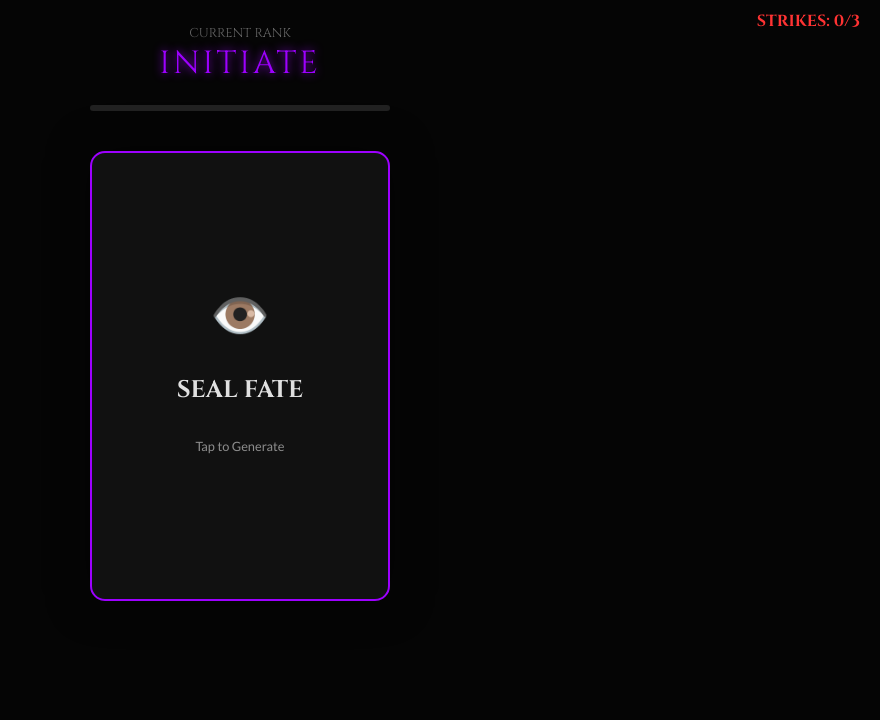
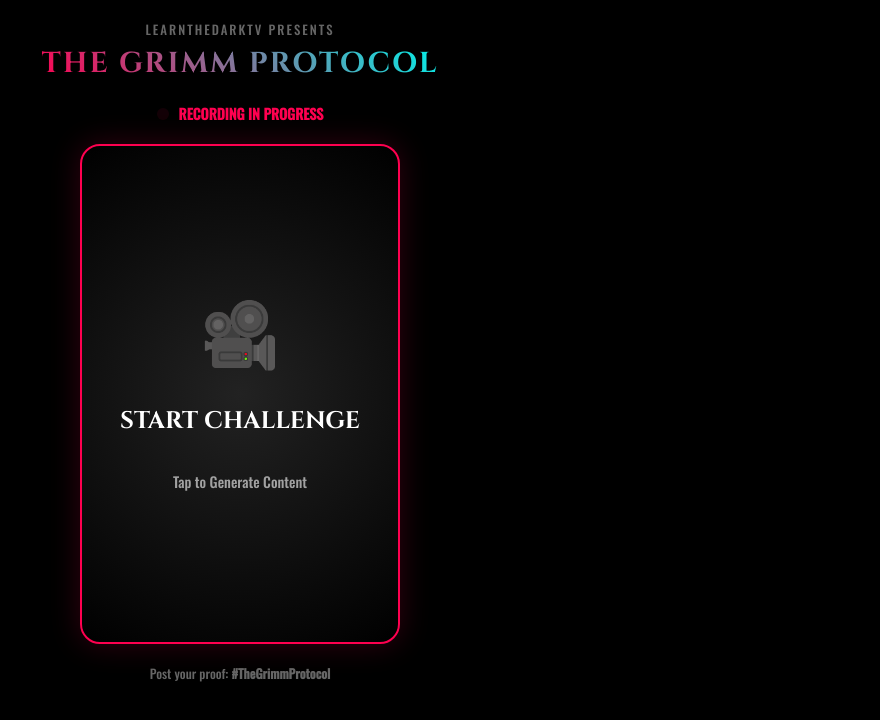
Before and after one commit to legiongirl113/The-Grimm-Protocol, a plain HTML site: page index.html in a window 1280 px wide. Shown: the whole page, without its empty margins (400-1280 px from the left). Drawn offline with nearby package versions, Linux system fonts and the light colour scheme.

Commit message:
Revamp index.html with new title and styles
Updated the title and styles for better visual appeal. Adjusted layout and button functionalities to enhance user interaction.

```diff
--- a/index.html
+++ b/index.html
@@ -3,22 +3,22 @@
 <head>
     <meta charset="UTF-8">
     <meta name="viewport" content="width=device-width, initial-scale=1.0, maximum-scale=1.0, user-scalable=no">
-    <title>The Grimm Protocol: Endless</title>
+    <title>The Grimm Protocol: Viral Edition</title>
     <style>
-        @import url('https://fonts.googleapis.com/css2?family=Cinzel:wght@400;700&family=Lato:wght@300;400&display=swap');
+        @import url('https://fonts.googleapis.com/css2?family=Cinzel:wght@400;700&family=Oswald:wght@300;500&display=swap');
 
         :root {
-            --bg: #050505;
-            --text: #e0e0e0;
-            --accent: #9d00ff; /* Starting Rank Color */
-            --danger: #ff3333;
+            --bg: #000;
+            --text: #fff;
+            --accent: #ff0050; /* TikTok/Recording Red */
+            --secondary: #00f2ea; /* TikTok Cyan */
             --card-face: #111;
         }
 
         body {
             background-color: var(--bg);
             color: var(--text);
-            font-family: 'Lato', sans-serif;
+            font-family: 'Oswald', sans-serif;
             margin: 0;
             padding: 20px;
             display: flex;
@@ -26,54 +26,54 @@
             align-items: center;
             min-height: 100vh;
             overflow-x: hidden;
-            transition: background 1s;
         }
 
-        /* --- RANK DISPLAY --- */
-        .rank-container {
+        /* --- HEADER --- */
+        .header {
             text-align: center;
             margin-bottom: 20px;
-            font-family: 'Cinzel', serif;
+            text-transform: uppercase;
+            letter-spacing: 2px;
         }
 
-        .rank-title {
-            font-size: 2rem;
-            color: var(--accent);
-            text-transform: uppercase;
-            letter-spacing: 3px;
-            text-shadow: 0 0 10px var(--accent);
-            transition: all 0.5s;
+        .brand-sub {
+            font-size: 0.8rem;
+            color: #666;
+            margin-bottom: 5px;
         }
 
-        .level-indicator {
-            font-size: 0.8rem;
-            color: #666;
-            margin-top: 5px;
+        h1 {
+            margin: 0;
+            font-family: 'Cinzel', serif;
+            font-size: 1.8rem;
+            background: linear-gradient(45deg, var(--accent), var(--secondary));
+            -webkit-background-clip: text;
+            -webkit-text-fill-color: transparent;
         }
 
-        /* --- PROGRESS BAR --- */
-        .progress-container {
-            width: 100%;
-            max-width: 300px;
-            height: 6px;
-            background: #222;
-            border-radius: 3px;
-            margin-bottom: 40px;
-            position: relative;
+        /* --- RECORDING INDICATOR --- */
+        .rec-indicator {
+            display: flex;
+            align-items: center;
+            gap: 10px;
+            margin-bottom: 20px;
+            font-size: 0.9rem;
+            color: var(--accent);
+            font-weight: bold;
         }
 
-        .progress-fill {
-            height: 100%;
-            background: var(--accent);
-            width: 0%;
-            transition: width 0.5s ease, background 0.5s;
-            box-shadow: 0 0 10px var(--accent);
+        .rec-dot {
+            width: 12px;
+            height: 12px;
+            background-color: var(--accent);
+            border-radius: 50%;
+            animation: blink 1.5s infinite;
         }
 
         /* --- THE CARD --- */
         .scene {
-            width: 300px;
-            height: 450px;
+            width: 320px;
+            height: 500px; /* Taller for mobile screens */
             perspective: 1000px;
         }
 
@@ -94,13 +94,13 @@
             width: 100%;
             height: 100%;
             backface-visibility: hidden;
-            border-radius: 15px;
-            box-shadow: 0 0 40px rgba(0,0,0,0.5);
+            border-radius: 20px;
+            box-shadow: 0 0 30px rgba(255, 0, 80, 0.2);
             display: flex;
             flex-direction: column;
             align-items: center;
             justify-content: center;
-            padding: 20px;
+            padding: 25px;
             box-sizing: border-box;
             background: var(--card-face);
             border: 1px solid #333;
@@ -109,188 +109,219 @@
         .card__face--front {
             border: 2px solid var(--accent);
             cursor: pointer;
+            background: radial-gradient(circle at center, #222, #000);
         }
 
         .card__face--back {
             transform: rotateY(180deg);
-            border: 1px solid var(--accent);
+            border: 2px solid var(--secondary);
+            background: #111;
         }
 
-        /* --- TEXT CONTENT --- */
-        .fate-gen-text {
-            font-size: 1.3rem;
-            text-align: center;
-            line-height: 1.5;
-            font-weight: bold;
-            color: #fff;
+        /* --- CONTENT TYPOGRAPHY --- */
+        .fate-title {
+            color: #888;
+            font-size: 0.9rem;
+            letter-spacing: 2px;
+            margin-bottom: 20px;
+            text-transform: uppercase;
         }
 
-        .constraint-text {
-            margin-top: 15px;
-            font-size: 0.9rem;
-            color: var(--accent);
-            font-style: italic;
-            border-top: 1px solid #333;
-            padding-top: 10px;
+        .fate-gen-text {
+            font-size: 1.4rem;
+            text-align: center;
+            line-height: 1.4;
+            font-weight: 500;
+            color: #fff;
+            margin-bottom: 15px;
+        }
+
+        .constraint-box {
+            background: rgba(255, 255, 255, 0.1);
+            padding: 10px;
+            border-radius: 8px;
             width: 100%;
             text-align: center;
         }
 
+        .constraint-label {
+            font-size: 0.7rem;
+            color: var(--secondary);
+            text-transform: uppercase;
+            margin-bottom: 5px;
+        }
+
+        .constraint-text {
+            font-size: 1rem;
+            color: #fff;
+            font-style: italic;
+        }
+
         /* --- BUTTONS --- */
         .btn-group {
-            margin-top: 30px;
+            margin-top: auto;
+            width: 100%;
             display: flex;
             flex-direction: column;
             gap: 10px;
-            width: 100%;
         }
 
         button {
-            padding: 15px;
+            padding: 18px;
             background: transparent;
             border: 1px solid #444;
             color: #fff;
-            font-family: 'Cinzel', serif;
+            font-family: 'Oswald', sans-serif;
+            font-size: 1rem;
             cursor: pointer;
             text-transform: uppercase;
             font-weight: bold;
             transition: 0.2s;
+            border-radius: 8px;
         }
 
-        .btn-success:active { background: var(--accent); color: black; }
-        .btn-fail { border-color: var(--danger); color: var(--danger); }
-        .btn-fail:active { background: var(--danger); color: white; }
+        .btn-main { background: var(--accent); border-color: var(--accent); color: white; }
+        .btn-main:active { transform: scale(0.98); }
 
-        /* --- STRIKES --- */
-        .strikes {
-            position: absolute;
-            top: 10px;
-            right: 20px;
-            color: var(--danger);
-            font-weight: bold;
-            font-family: 'Cinzel';
+        .btn-fail { border-color: #666; color: #888; }
+
+        .share-text {
+            margin-top: 20px;
+            font-size: 0.8rem;
+            color: #666;
+            text-align: center;
         }
 
-        /* --- ANIMATIONS --- */
-        .shake { animation: shake 0.5s; }
-        @keyframes shake { 0% { transform: translate(1px, 1px) rotate(0deg); } 50% { transform: translate(-1px, 2px) rotate(-1deg); } 100% { transform: translate(1px, -2px) rotate(-1deg); } }
+        @keyframes blink { 0% { opacity: 1; } 50% { opacity: 0; } 100% { opacity: 1; } }
 
         .hidden { display: none; }
     </style>
 </head>
 <body>
 
-    <div class="strikes">STRIKES: <span id="strike-count">0</span>/3</div>
-
-    <div class="rank-container">
-        <div class="level-indicator">CURRENT RANK</div>
-        <div class="rank-title" id="rank-name">INITIATE</div>
+    <div class="header">
+        <div class="brand-sub">LearnTheDarkTV Presents</div>
+        <h1>The Grimm Protocol</h1>
     </div>
 
-    <div class="progress-container">
-        <div class="progress-fill" id="progress-bar"></div>
+    <div class="rec-indicator">
+        <div class="rec-dot"></div>
+        <div>RECORDING IN PROGRESS</div>
     </div>
 
     <div class="scene">
         <div class="card" id="game-card">
 
             <div class="card__face card__face--front" onclick="drawFate()">
-                <div style="font-size:3rem; margin-bottom:10px;">👁️</div>
-                <h2 style="font-family:'Cinzel'">SEAL FATE</h2>
-                <p style="opacity:0.6; font-size:0.8rem;">Tap to Generate</p>
+                <div style="font-size:4rem; margin-bottom:10px;">🎥</div>
+                <h2 style="font-family:'Cinzel'">START CHALLENGE</h2>
+                <p style="opacity:0.6; font-size:0.9rem;">Tap to Generate Content</p>
             </div>
 
             <div class="card__face card__face--back">
 
-                <div id="view-fate">
+                <div id="view-fate" style="width:100%; height:100%; display:flex; flex-direction:column;">
+                    <div class="fate-title">Your Scene</div>
+
                     <div id="fate-main" class="fate-gen-text">...</div>
+
+                    <div class="constraint-box">
+                        <div class="constraint-label">Director's Note (Constraint)</div>
                         <div id="fate-constraint" class="constraint-text">...</div>
+                    </div>
 
                     <div class="btn-group">
-                        <button class="btn-success" onclick="completeTask()">Task Complete</button>
-                        <button class="btn-fail" onclick="failTask()">I Was Caught</button>
+                        <button class="btn-main" onclick="completeTask()">✅ Upload / Complete</button>
+                        <button class="btn-fail" onclick="failTask()">❌ Cut / Fail</button>
                     </div>
                 </div>
 
-                <div id="view-curse" class="hidden">
-                    <h3 style="color:var(--danger); font-family:'Cinzel'">CURSED</h3>
-                    <div id="curse-text" class="fate-gen-text shake" style="color:var(--danger)">...</div>
-                    <button class="btn-fail" style="margin-top:20px; width:100%" onclick="resetCard()">Accept Penance</button>
+                <div id="view-curse" class="hidden" style="width:100%; height:100%; display:flex; flex-direction:column; justify-content:center;">
+                    <h2 style="color:var(--accent); font-family:'Cinzel'">SCENE RUINED</h2>
+                    <p>You broke character. Your punishment:</p>
+                    <div id="curse-text" class="fate-gen-text" style="color:var(--secondary)">...</div>
+                    <button class="btn-fail" style="margin-top:20px;" onclick="resetCard()">Re-Take Scene</button>
                 </div>
 
             </div>
         </div>
     </div>
 
+    <div class="share-text">
+        Post your proof: <strong>#TheGrimmProtocol</strong>
+    </div>
+
     <script>
-        // --- CONFIGURATION ---
-        const RANKS = [
-            { name: "INITIATE", color: "#9d00ff", req: 5 },  // Purple
-            { name: "TRICKSTER", color: "#00bfff", req: 10 }, // Blue
-            { name: "PHANTOM", color: "#00ff88", req: 15 },   // Green
-            { name: "MONARCH", color: "#ffd700", req: 20 },    // Gold
-            { name: "ELDER GOD", color: "#ff0055", req: 999 }  // Red
-        ];
-
-        // --- THE GENERATOR LISTS ---
+        // --- THE CONTENT ENGINE (School, Work, Family, Social) ---
 
         const VERBS = [
-            "High-five", "Take a selfie with", "Whisper to", "Steal a pen from",
-            "Give a thumbs up to", "Stare at", "Walk directly behind", "Hide an object near",
-            "Untie the shoe of", "Ask the time from", "Compliment the shoes of"
+            "Photobomb",
+            "Narrate the life of",
+            "Do a trending dance behind",
+            "Secretly interview",
+            "Mimic the posture of",
+            "Slow-motion walk past",
+            "Pretend to be on a chaotic phone call near",
+            "Hold a 'Review' of the outfit of",
+            "Treat this person like a celebrity:",
+            "Stare intensely at the back of the head of",
+            "Hide a random object near"
         ];
 
         const TARGETS = [
-            "a stranger", "a teacher", "your best friend", "someone wearing blue",
-            "someone eating", "a group of 3 people", "the tallest person in the room",
-            "someone on their phone", "an authority figure"
+            "your Teacher / Boss",
+            "your Mom / Dad",
+            "a Sibling / Coworker",
+            "someone eating lunch",
+            "someone typing on a computer",
+            "the quietest person in the room",
+            "a family member watching TV",
+            "someone drinking coffee",
+            "a stranger (safely)"
         ];
 
         const CONSTRAINTS = [
-            "without smiling.", "while holding your breath.", "while walking backwards.",
-            "using only your left hand.", "without breaking eye contact.",
-            "while plugging one ear.", "in slow motion.", "while looking terrified."
+            "while zooming in and out repeatedly.",
+            "using the 'Old Age' or 'Sad Face' filter.",
+            "while holding the phone upside down.",
+            "without them looking at the camera.",
+            "while whispering your commentary.",
+            "in 0.5x (Ultrawide) mode.",
+            "while you are trying not to laugh.",
+            "filmed from floor level (Worm's eye view).",
+            "while eating a snack loudly."
         ];
 
         const CURSES = [
-            "SQUAT slightly every time you speak.",
-            "You cannot speak (Mime Mode).",
-            "End every sentence with 'Your Majesty'.",
-            "Speak in a ridiculous fake accent.",
-            "Repeat the last word anyone says to you.",
-            "You must laugh at everything said to you.",
-            "Hold an object above your head for 2 mins."
+            "Duet yourself: Film a video apologizing to the air.",
+            "The Mime: You cannot speak in your next video.",
+            "The Glitch: You must twitch every 5 seconds for 10 mins.",
+            "Filter Lock: You must keep a ridiculous filter on for 10 mins.",
+            "The Echo: Repeat the last word of everyone's sentence.",
+            "POV: You must narrate everything you do out loud."
         ];
 
         // --- STATE ---
-        let score = 0;
-        let strikes = 0;
-        let currentRankIndex = 0;
         let isFlipped = false;
 
-        // --- CORE FUNCTIONS ---
-
         function generateFate() {
-            // Simple logic: Pick random parts to build a sentence
             const verb = VERBS[Math.floor(Math.random() * VERBS.length)];
             const target = TARGETS[Math.floor(Math.random() * TARGETS.length)];
-            const constraint = Math.random() > 0.3 ? CONSTRAINTS[Math.floor(Math.random() * CONSTRAINTS.length)] : ""; // 70% chance of constraint
+            const constraint = CONSTRAINTS[Math.floor(Math.random() * CONSTRAINTS.length)];
 
             return {
-                main: `${verb} ${target}.`,
-                constraint: constraint ? `Condition: ${constraint}` : ""
+                main: `${verb} ${target}...`,
+                constraint: `${constraint}`
             };
         }
 
         function drawFate() {
             if(isFlipped) return;
 
-            // Generate content
             const fate = generateFate();
             document.getElementById('fate-main').innerText = fate.main;
             document.getElementById('fate-constraint').innerText = fate.constraint;
 
-            // Show Fate view
             document.getElementById('view-fate').classList.remove('hidden');
             document.getElementById('view-curse').classList.add('hidden');
 
@@ -298,72 +329,31 @@
         }
 
         function completeTask() {
-            score++;
-            checkRank();
-            updateProgress();
-
-            // Visual feedback
-            const btn = document.querySelector('.btn-success');
-            btn.innerText = "SEALED";
-            btn.style.background = getComputedStyle(document.documentElement).getPropertyValue('--accent');
+            // Visual feedback for success
+            const btn = document.querySelector('.btn-main');
+            const originalText = btn.innerText;
+            btn.innerText = "SAVED TO REEL";
+            btn.style.background = "#00f2ea"; // Cyan
+            btn.style.borderColor = "#00f2ea";
+            btn.style.color = "#000";
 
             setTimeout(() => {
                 resetCard();
-                btn.innerText = "TASK COMPLETE";
-                btn.style.background = "transparent";
+                setTimeout(() => {
+                    btn.innerText = originalText;
+                    btn.style.background = "var(--accent)";
+                    btn.style.color = "#fff";
+                    btn.style.borderColor = "var(--accent)";
                 }, 600);
+            }, 800);
         }
 
         function failTask() {
-            strikes++;
-            document.getElementById('strike-count').innerText = strikes;
-
-            if (strikes >= 3) {
-                alert("YOU ARE BANISHED. (Refresh to restart)");
-                location.reload();
-            } else {
-                // Generate Curse
             const curse = CURSES[Math.floor(Math.random() * CURSES.length)];
             document.getElementById('curse-text').innerText = curse;
 
-                // Switch View
             document.getElementById('view-fate').classList.add('hidden');
             document.getElementById('view-curse').classList.remove('hidden');
-            }
-        }
-
-        function checkRank() {
-            // Check if we advanced to next rank
-            if (currentRankIndex < RANKS.length - 1) {
-                if (score >= RANKS[currentRankIndex].req) {
-                    currentRankIndex++;
-                    updateTheme();
-                    alert(`ASCENSION! You are now a ${RANKS[currentRankIndex].name}`);
-                }
-            }
-        }
-
-        function updateTheme() {
-            const rank = RANKS[currentRankIndex];
-            const root = document.documentElement;
-
-            // Change color variables
-            root.style.setProperty('--accent', rank.color);
-
-            // Update Text
-            document.getElementById('rank-name').innerText = rank.name;
-        }
-
-        function updateProgress() {
-            // Calculate progress to next rank
-            const currentReq = RANKS[currentRankIndex].req;
-            const prevReq = currentRankIndex === 0 ? 0 : RANKS[currentRankIndex-1].req;
-
-            // Percent within current level
-            let pct = ((score - prevReq) / (currentReq - prevReq)) * 100;
-            if (pct > 100) pct = 0; // Reset bar visually on level up
-
-            document.getElementById('progress-bar').style.width = pct + "%";
         }
 
         function resetCard() {
@@ -380,10 +370,6 @@
                 setTimeout(() => { isFlipped = false; }, 600);
             }
         }
-
-        // Init
-        updateTheme();
-
     </script>
 </body>
 </html>
```
Lines whose indentation alone changed are shown as unchanged.
